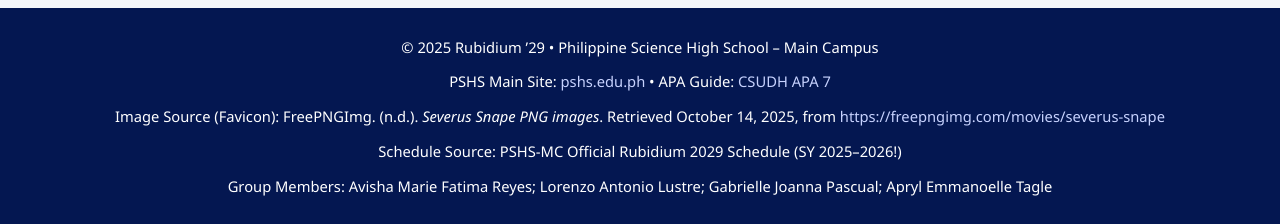
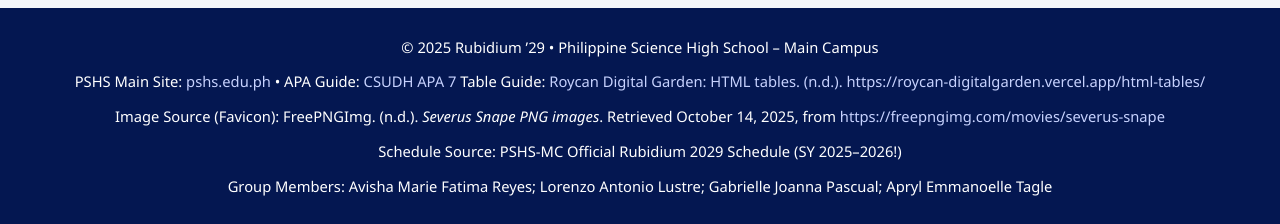
Before and after one commit to avieszha/CS3_2ndQtrPortfolio, a plain HTML site: page public/2Q1GRubidiumReyes.html in a window 1280 px wide. Shown: the part 2298-2522 px from the top of the page. Drawn offline with Linux system fonts and the light colour scheme.

Commit message:
folderadd

```diff
--- a/2Q1GRubidiumReyes.html
+++ b/public/2Q1GRubidiumReyes.html
@@ -121,6 +121,8 @@
       <a href="https://pshs.edu.ph/" target="_blank" rel="noopener">pshs.edu.ph</a> •
       APA Guide:
       <a href="https://libguides.csudh.edu/citation/apa-7" target="_blank" rel="noopener">CSUDH APA 7</a>
+      Table Guide:
+      <a href="https://roycan-digitalgarden.vercel.app/html-tables/" target="_blank" rel="noopener">Roycan Digital Garden: HTML tables. (n.d.). https://roycan-digitalgarden.vercel.app/html-tables/</a>
 
     </p>
         <p>
```
